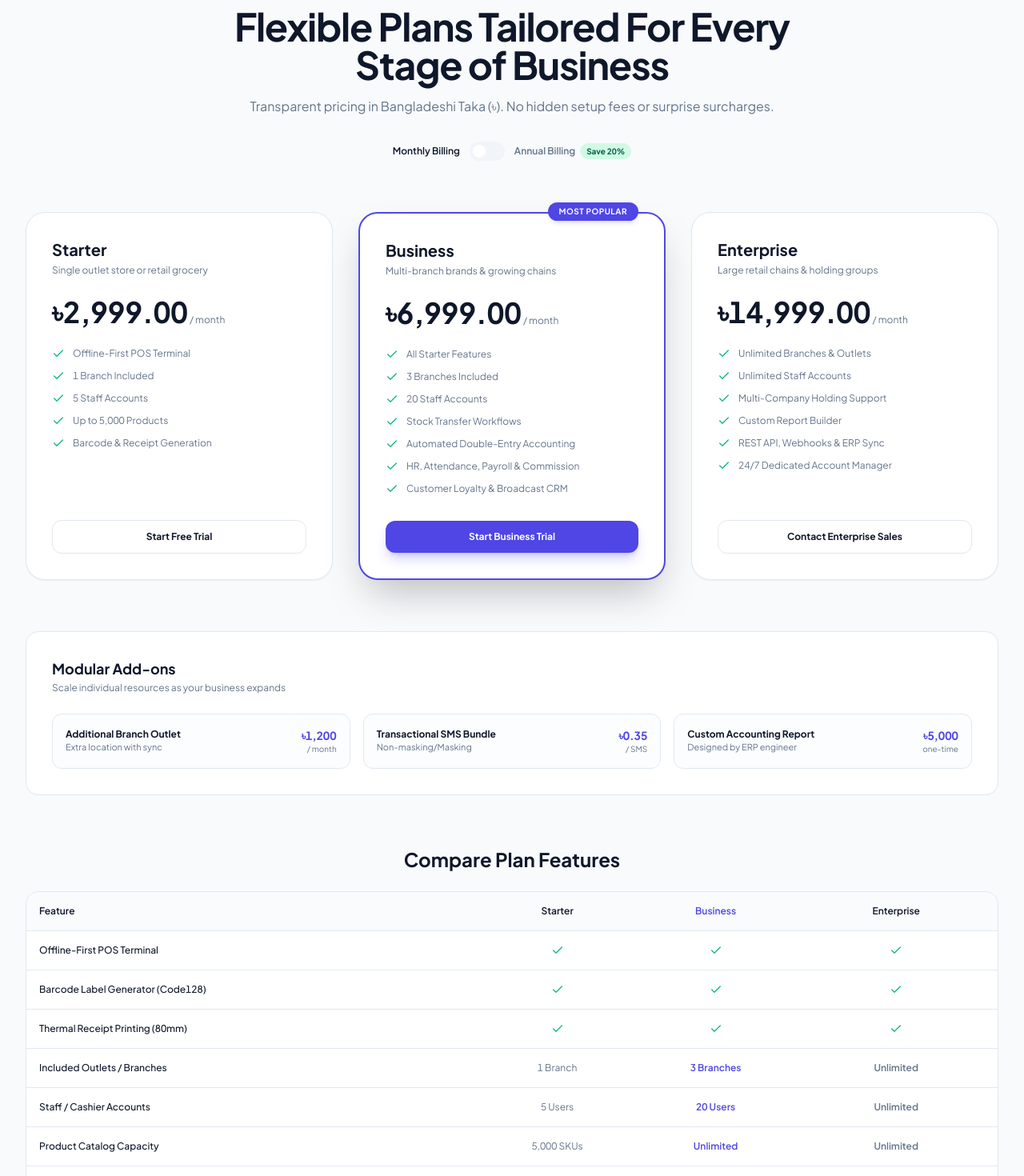
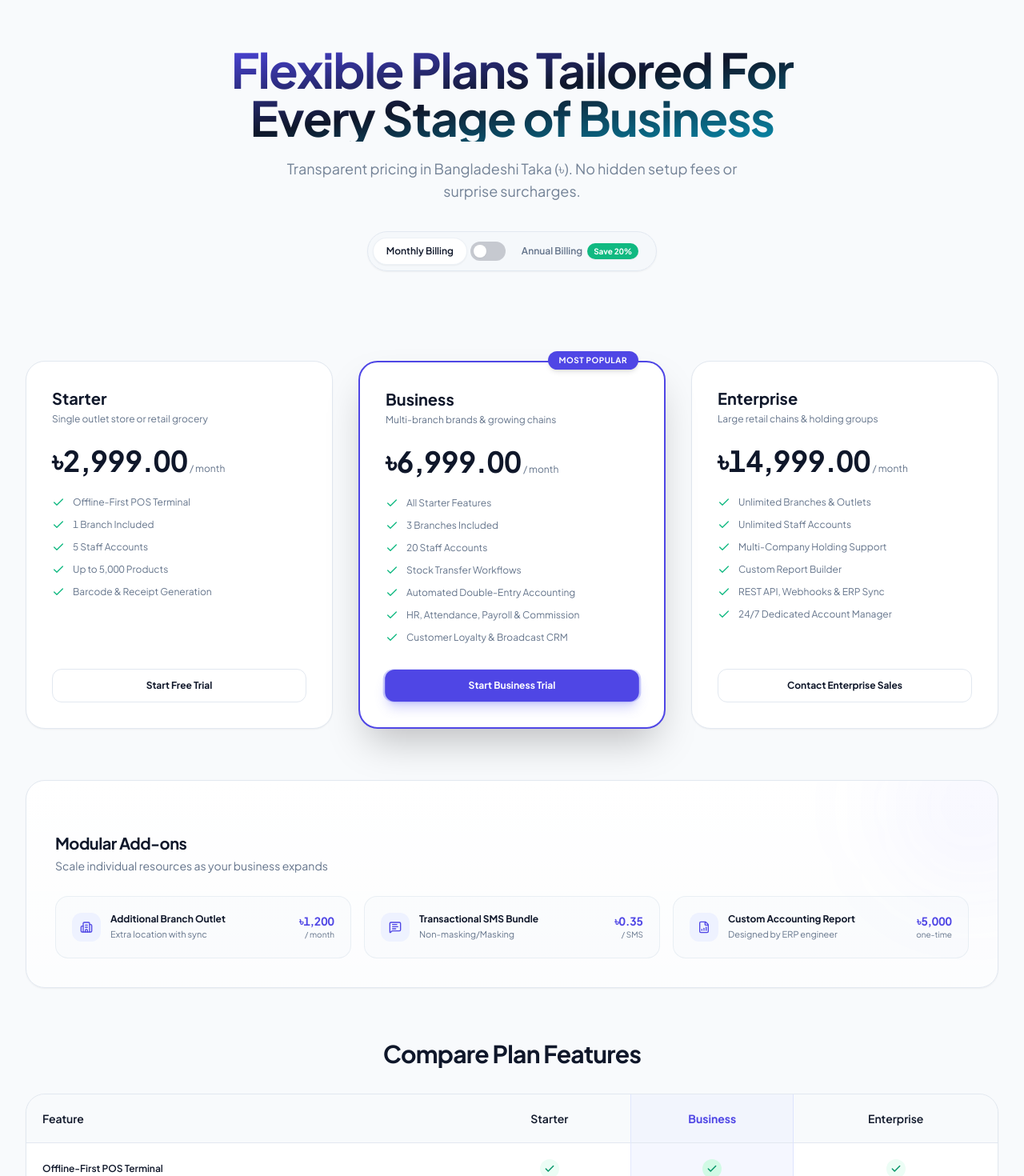
Before and after one commit to mdantormia1779-dev/possoftware, a Next.js app: page /pricing in a window 1280 px wide. Shown: the part 120-1590 px from the top of the page at 80% size. Built offline with nearby package versions, Linux system fonts and the light colour scheme; no server answers; the database is empty.

Commit message:
Pricing page and Solutions page updated

```diff
--- a/src/app/(public)/about/page.tsx
+++ b/src/app/(public)/about/page.tsx
@@ -36,7 +36,7 @@ export default function AboutPage() {
         <motion.h1
           variants={fadeUp}
           transition={{ duration: 0.6, ease: "easeOut" }}
-          className="text-4xl sm:text-6xl font-extrabold text-foreground tracking-tight leading-tight bg-gradient-to-br from-foreground to-foreground/70 bg-clip-text"
+          className="text-4xl sm:text-6xl font-extrabold tracking-tight leading-tight text-balance bg-gradient-to-br from-indigo-600 via-foreground to-cyan-600 dark:from-indigo-400 dark:via-foreground dark:to-cyan-400 bg-clip-text text-transparent"
         >
           Empowering Bangladeshi Businesses with Modern SaaS Tech
         </motion.h1>
@@ -98,7 +98,9 @@ export default function AboutPage() {
           >
             <Heart className="w-5 h-5 text-indigo-600 dark:text-indigo-400" />
           </motion.div>
-          <h2 className="text-2xl sm:text-3xl font-bold text-foreground">Why We Built XYZ Business OS</h2>
+          <h2 className="text-2xl sm:text-3xl font-bold tracking-tight bg-gradient-to-br from-indigo-600 via-foreground to-cyan-600 dark:from-indigo-400 dark:via-foreground dark:to-cyan-400 bg-clip-text text-transparent">
+            Why We Built XYZ Business OS
+          </h2>
         </div>
         <div className="space-y-4 text-sm sm:text-base text-muted-foreground leading-relaxed">
           <p>
--- a/src/components/public/pricing/PricingAddons.tsx
+++ b/src/components/public/pricing/PricingAddons.tsx
@@ -1,42 +1,78 @@
 import React from "react";
+import { Building2, MessageSquareText, FileBarChart } from "lucide-react";
 
 export function PricingAddons() {
   return (
-    <div className="rounded-2xl border border-border bg-card p-6 sm:p-8 space-y-6">
-      <div>
-        <h3 className="text-lg font-bold text-foreground">Modular Add-ons</h3>
-        <p className="text-xs text-muted-foreground mt-0.5">Scale individual resources as your business expands</p>
+    <div className="relative rounded-3xl border border-border bg-gradient-to-b from-card to-card/60 p-6 sm:p-9 shadow-sm space-y-7 overflow-hidden">
+      {/* subtle corner glow */}
+      <div className="pointer-events-none absolute -top-16 -right-16 h-48 w-48 rounded-full bg-indigo-500/[0.06] blur-3xl" />
+
+      <div className="relative">
+        <h3 className="text-lg sm:text-xl font-extrabold text-foreground tracking-tight">
+          Modular Add-ons
+        </h3>
+        <p className="text-xs sm:text-sm text-muted-foreground mt-1">
+          Scale individual resources as your business expands
+        </p>
       </div>
-      <div className="grid grid-cols-1 sm:grid-cols-3 gap-4">
-        <div className="p-4 rounded-xl border border-border bg-muted/20 flex items-center justify-between">
-          <div>
-            <div className="text-xs font-bold text-foreground">Additional Branch Outlet</div>
-            <div className="text-[11px] text-muted-foreground">Extra location with sync</div>
+
+      <div className="relative grid grid-cols-1 sm:grid-cols-3 gap-4">
+        <div className="group p-5 rounded-2xl border border-border/70 bg-muted/20 hover:bg-muted/40 hover:border-indigo-300 dark:hover:border-indigo-700/60 flex items-start justify-between gap-3 transition-all duration-300 hover:-translate-y-0.5">
+          <div className="flex items-start gap-3 min-w-0">
+            <span className="shrink-0 h-9 w-9 rounded-xl bg-indigo-50 dark:bg-indigo-950/40 flex items-center justify-center group-hover:scale-105 transition-transform duration-300">
+              <Building2 className="h-4 w-4 text-indigo-600 dark:text-indigo-400" />
+            </span>
+            <div className="min-w-0">
+              <div className="text-xs font-bold text-foreground leading-snug">
+                Additional Branch Outlet
+              </div>
+              <div className="text-[11px] text-muted-foreground mt-0.5">
+                Extra location with sync
+              </div>
+            </div>
           </div>
-          <div className="text-right">
-            <div className="text-sm font-bold text-indigo-600 dark:text-indigo-400">৳1,200</div>
+          <div className="text-right shrink-0">
+            <div className="text-sm font-extrabold text-indigo-600 dark:text-indigo-400">৳1,200</div>
             <div className="text-[10px] text-muted-foreground">/ month</div>
           </div>
         </div>
 
-        <div className="p-4 rounded-xl border border-border bg-muted/20 flex items-center justify-between">
-          <div>
-            <div className="text-xs font-bold text-foreground">Transactional SMS Bundle</div>
-            <div className="text-[11px] text-muted-foreground">Non-masking/Masking</div>
+        <div className="group p-5 rounded-2xl border border-border/70 bg-muted/20 hover:bg-muted/40 hover:border-indigo-300 dark:hover:border-indigo-700/60 flex items-start justify-between gap-3 transition-all duration-300 hover:-translate-y-0.5">
+          <div className="flex items-start gap-3 min-w-0">
+            <span className="shrink-0 h-9 w-9 rounded-xl bg-indigo-50 dark:bg-indigo-950/40 flex items-center justify-center group-hover:scale-105 transition-transform duration-300">
+              <MessageSquareText className="h-4 w-4 text-indigo-600 dark:text-indigo-400" />
+            </span>
+            <div className="min-w-0">
+              <div className="text-xs font-bold text-foreground leading-snug">
+                Transactional SMS Bundle
+              </div>
+              <div className="text-[11px] text-muted-foreground mt-0.5">
+                Non-masking/Masking
+              </div>
+            </div>
           </div>
-          <div className="text-right">
-            <div className="text-sm font-bold text-indigo-600 dark:text-indigo-400">৳0.35</div>
+          <div className="text-right shrink-0">
+            <div className="text-sm font-extrabold text-indigo-600 dark:text-indigo-400">৳0.35</div>
             <div className="text-[10px] text-muted-foreground">/ SMS</div>
           </div>
         </div>
 
-        <div className="p-4 rounded-xl border border-border bg-muted/20 flex items-center justify-between">
-          <div>
-            <div className="text-xs font-bold text-foreground">Custom Accounting Report</div>
-            <div className="text-[11px] text-muted-foreground">Designed by ERP engineer</div>
+        <div className="group p-5 rounded-2xl border border-border/70 bg-muted/20 hover:bg-muted/40 hover:border-indigo-300 dark:hover:border-indigo-700/60 flex items-start justify-between gap-3 transition-all duration-300 hover:-translate-y-0.5">
+          <div className="flex items-start gap-3 min-w-0">
+            <span className="shrink-0 h-9 w-9 rounded-xl bg-indigo-50 dark:bg-indigo-950/40 flex items-center justify-center group-hover:scale-105 transition-transform duration-300">
+              <FileBarChart className="h-4 w-4 text-indigo-600 dark:text-indigo-400" />
+            </span>
+            <div className="min-w-0">
+              <div className="text-xs font-bold text-foreground leading-snug">
+                Custom Accounting Report
+              </div>
+              <div className="text-[11px] text-muted-foreground mt-0.5">
+                Designed by ERP engineer
+              </div>
+            </div>
           </div>
-          <div className="text-right">
-            <div className="text-sm font-bold text-indigo-600 dark:text-indigo-400">৳5,000</div>
+          <div className="text-right shrink-0">
+            <div className="text-sm font-extrabold text-indigo-600 dark:text-indigo-400">৳5,000</div>
             <div className="text-[10px] text-muted-foreground">one-time</div>
           </div>
         </div>
--- a/src/components/public/pricing/PricingCardBusiness.tsx
+++ b/src/components/public/pricing/PricingCardBusiness.tsx
@@ -1,5 +1,8 @@
+"use client";
+
 import React from "react";
 import Link from "next/link";
+import { motion } from "motion/react";
 import { Check } from "lucide-react";
 import { formatCurrency } from "@/lib/utils";
 
@@ -36,12 +39,39 @@ export function PricingCardBusiness({ price, isYearly }: PricingCardBusinessProp
           <li className="flex items-center gap-2.5"><Check className="h-4 w-4 text-emerald-500" /> Customer Loyalty &amp; Broadcast CRM</li>
         </ul>
       </div>
-      <Link
-        href="/register"
-        className="w-full text-center py-3 text-xs font-bold rounded-xl bg-indigo-600 hover:bg-indigo-700 text-white shadow-lg shadow-indigo-500/30 transition-transform active:scale-95"
+
+      <motion.div
+        className="relative"
+        animate={{ scale: [1, 1.045, 1, 1.045, 1] }}
+        transition={{
+          duration: 1.4,
+          times: [0, 0.25, 0.4, 0.65, 1],
+          repeat: Infinity,
+          repeatDelay: 1.6,
+          ease: "easeInOut",
+        }}
+        whileHover={{ scale: 1.05, transition: { duration: 0.2 } }}
+        whileTap={{ scale: 0.95 }}
       >
-        Start Business Trial
-      </Link>
+        {/* Pulsing glow ring behind the button, synced to the heartbeat */}
+        <motion.span
+          className="absolute inset-0 rounded-xl bg-indigo-500"
+          animate={{ opacity: [0.35, 0, 0.35, 0], scale: [1, 1.15, 1, 1.15] }}
+          transition={{
+            duration: 1.4,
+            times: [0, 0.25, 0.4, 0.65],
+            repeat: Infinity,
+            repeatDelay: 1.6,
+            ease: "easeInOut",
+          }}
+        />
+        <Link
+          href="/register"
+          className="relative block w-full text-center py-3 text-xs font-bold rounded-xl bg-indigo-600 hover:bg-indigo-700 text-white shadow-lg shadow-indigo-500/30 transition-colors duration-300"
+        >
+          Start Business Trial
+        </Link>
+      </motion.div>
     </div>
   );
 }
--- a/src/components/public/pricing/PricingComparisonTable.tsx
+++ b/src/components/public/pricing/PricingComparisonTable.tsx
@@ -4,41 +4,68 @@ import { COMPARISON_FEATURES } from "./pricingData";
 
 export function PricingComparisonTable() {
   return (
-    <div className="space-y-6">
-      <h2 className="text-2xl font-bold text-foreground text-center">
+    <div className="space-y-8">
+      <h2 className="text-2xl sm:text-3xl font-extrabold text-foreground text-center tracking-tight">
         Compare Plan Features
       </h2>
-      <div className="overflow-x-auto rounded-2xl border border-border bg-card">
-        <table className="w-full text-left text-xs">
+
+      <div className="overflow-x-auto rounded-3xl border border-border bg-card shadow-sm">
+        <table className="w-full text-left text-xs min-w-[640px]">
           <thead>
-            <tr className="border-b border-border bg-muted/40">
-              <th className="p-4 font-semibold text-foreground">Feature</th>
-              <th className="p-4 text-center font-semibold text-foreground">Starter</th>
-              <th className="p-4 text-center font-semibold text-indigo-600 dark:text-indigo-400">Business</th>
-              <th className="p-4 text-center font-semibold text-foreground">Enterprise</th>
+            <tr className="border-b border-border bg-muted/50">
+              <th className="p-5 font-semibold text-foreground text-sm">Feature</th>
+              <th className="p-5 text-center font-semibold text-foreground text-sm">
+                Starter
+              </th>
+              <th className="p-5 text-center font-bold text-indigo-600 dark:text-indigo-400 text-sm bg-indigo-50/60 dark:bg-indigo-950/30 border-x border-indigo-200/50 dark:border-indigo-800/40">
+                Business
+              </th>
+              <th className="p-5 text-center font-semibold text-foreground text-sm">
+                Enterprise
+              </th>
             </tr>
           </thead>
           <tbody className="divide-y divide-border">
             {COMPARISON_FEATURES.map((feat, idx) => (
-              <tr key={idx} className="hover:bg-muted/30">
-                <td className="p-4 font-medium text-foreground">{feat.name}</td>
-                <td className="p-4 text-center text-muted-foreground">
+              <tr key={idx} className="group hover:bg-muted/30 transition-colors duration-200">
+                <td className="p-5 font-semibold text-foreground align-middle">
+                  {feat.name}
+                </td>
+                <td className="p-5 text-center text-muted-foreground align-middle">
                   {typeof feat.starter === "boolean" ? (
-                    feat.starter ? <Check className="h-4 w-4 text-emerald-500 mx-auto" /> : "-"
+                    feat.starter ? (
+                      <span className="inline-flex h-6 w-6 items-center justify-center rounded-full bg-emerald-50 dark:bg-emerald-950/40 mx-auto">
+                        <Check className="h-3.5 w-3.5 text-emerald-600 dark:text-emerald-400" strokeWidth={2.5} />
+                      </span>
+                    ) : (
+                      <span className="text-muted-foreground/50">—</span>
+                    )
                   ) : (
                     feat.starter
                   )}
                 </td>
-                <td className="p-4 text-center font-semibold text-indigo-600 dark:text-indigo-400">
+                <td className="p-5 text-center font-semibold text-indigo-700 dark:text-indigo-300 align-middle bg-indigo-50/60 dark:bg-indigo-950/30 border-x border-indigo-200/50 dark:border-indigo-800/40 group-hover:bg-indigo-50/90 dark:group-hover:bg-indigo-950/50 transition-colors duration-200">
                   {typeof feat.business === "boolean" ? (
-                    feat.business ? <Check className="h-4 w-4 text-emerald-500 mx-auto" /> : "-"
+                    feat.business ? (
+                      <span className="inline-flex h-6 w-6 items-center justify-center rounded-full bg-emerald-100 dark:bg-emerald-900/40 mx-auto">
+                        <Check className="h-3.5 w-3.5 text-emerald-600 dark:text-emerald-400" strokeWidth={2.5} />
+                      </span>
+                    ) : (
+                      <span className="text-indigo-400/60 dark:text-indigo-500/50">—</span>
+                    )
                   ) : (
                     feat.business
                   )}
                 </td>
-                <td className="p-4 text-center text-muted-foreground font-semibold">
+                <td className="p-5 text-center font-semibold text-muted-foreground align-middle">
                   {typeof feat.enterprise === "boolean" ? (
-                    feat.enterprise ? <Check className="h-4 w-4 text-emerald-500 mx-auto" /> : "-"
+                    feat.enterprise ? (
+                      <span className="inline-flex h-6 w-6 items-center justify-center rounded-full bg-emerald-50 dark:bg-emerald-950/40 mx-auto">
+                        <Check className="h-3.5 w-3.5 text-emerald-600 dark:text-emerald-400" strokeWidth={2.5} />
+                      </span>
+                    ) : (
+                      <span className="text-muted-foreground/50">—</span>
+                    )
                   ) : (
                     feat.enterprise
                   )}
--- a/src/components/public/pricing/PricingHeader.tsx
+++ b/src/components/public/pricing/PricingHeader.tsx
@@ -1,46 +1,112 @@
 "use client";
 
 import React from "react";
+import { motion } from "motion/react";
 
 interface PricingHeaderProps {
   isYearly: boolean;
   onToggleYearly: () => void;
 }
 
+const fadeUp = {
+  hidden: { opacity: 0, y: 20 },
+  visible: { opacity: 1, y: 0 },
+};
+
+const staggerContainer = {
+  hidden: {},
+  visible: {
+    transition: { staggerChildren: 0.12 },
+  },
+};
+
 export function PricingHeader({ isYearly, onToggleYearly }: PricingHeaderProps) {
   return (
-    <div className="text-center space-y-4 max-w-3xl mx-auto">
-      <h1 className="text-3xl sm:text-5xl font-extrabold text-foreground tracking-tight">
+    <div className="relative text-center max-w-3xl mx-auto py-8 sm:py-12">
+      {/* Subtle background glow */}
+      <motion.div
+        initial={{ opacity: 0 }}
+        animate={{ opacity: 1 }}
+        transition={{ duration: 1 }}
+        className="pointer-events-none absolute inset-x-0 -top-10 left-1/2 -translate-x-1/2 h-64 w-[36rem] max-w-full bg-indigo-500/[0.08] blur-3xl rounded-full -z-10"
+      />
+
+      <motion.div
+        initial="hidden"
+        animate="visible"
+        variants={staggerContainer}
+      >
+        <motion.h1
+          variants={fadeUp}
+          transition={{ duration: 0.6, ease: "easeOut" }}
+          className="text-4xl sm:text-5xl lg:text-6xl font-extrabold tracking-tight leading-[1.1] text-balance bg-gradient-to-br from-indigo-600 via-foreground to-cyan-600 dark:from-indigo-400 dark:via-foreground dark:to-cyan-400 bg-clip-text text-transparent"
+        >
           Flexible Plans Tailored For Every Stage of Business
-      </h1>
-      <p className="text-base text-muted-foreground">
+        </motion.h1>
+
+        <motion.p
+          variants={fadeUp}
+          transition={{ duration: 0.6, ease: "easeOut" }}
+          className="mt-5 text-base sm:text-lg text-muted-foreground/90 leading-relaxed max-w-xl mx-auto"
+        >
           Transparent pricing in Bangladeshi Taka (৳). No hidden setup fees or surprise surcharges.
-      </p>
+        </motion.p>
 
-      <div className="pt-4 flex items-center justify-center gap-3">
-        <span className={`text-xs font-semibold ${!isYearly ? "text-foreground" : "text-muted-foreground"}`}>
-          Monthly Billing
-        </span>
-        <button
+        <motion.div variants={fadeUp} transition={{ duration: 0.6, ease: "easeOut" }} className="mt-9 flex justify-center">
+          <motion.div
+            initial={{ opacity: 0, scale: 0.95 }}
+            animate={{ opacity: 1, scale: 1 }}
+            transition={{ duration: 0.5, delay: 0.3, ease: "easeOut" }}
+            className="inline-flex items-center gap-1 p-1.5 rounded-full border border-border bg-muted/50 backdrop-blur-sm shadow-sm"
+          >
+            <motion.button
               type="button"
-          onClick={onToggleYearly}
-          className={`relative inline-flex h-6 w-11 items-center rounded-full transition-colors ${
-            isYearly ? "bg-indigo-600" : "bg-muted"
+              whileTap={{ scale: 0.95 }}
+              onClick={() => isYearly && onToggleYearly()}
+              className={`px-4 py-2 rounded-full text-xs font-semibold transition-all duration-300 ${
+                !isYearly
+                  ? "bg-card text-foreground shadow-sm border border-border/60"
+                  : "text-muted-foreground hover:text-foreground"
               }`}
             >
-          <span
-            className={`inline-block h-4 w-4 transform rounded-full bg-white transition-transform ${
-              isYearly ? "translate-x-6" : "translate-x-1"
+              Monthly Billing
+            </motion.button>
+
+            <motion.button
+              type="button"
+              whileTap={{ scale: 0.92 }}
+              onClick={onToggleYearly}
+              aria-label="Toggle annual billing"
+              className={`relative inline-flex h-6 w-11 shrink-0 items-center rounded-full transition-colors duration-300 ${
+                isYearly ? "bg-indigo-600" : "bg-foreground/20"
               }`}
+            >
+              <motion.span
+                layout
+                transition={{ type: "spring", stiffness: 500, damping: 30 }}
+                className="inline-block h-4 w-4 rounded-full bg-white shadow-sm"
+                style={{ marginLeft: isYearly ? "1.5rem" : "0.25rem" }}
               />
-        </button>
-        <span className={`text-xs font-semibold flex items-center gap-1.5 ${isYearly ? "text-foreground" : "text-muted-foreground"}`}>
+            </motion.button>
+
+            <motion.button
+              type="button"
+              whileTap={{ scale: 0.95 }}
+              onClick={() => !isYearly && onToggleYearly()}
+              className={`flex items-center gap-1.5 px-4 py-2 rounded-full text-xs font-semibold transition-all duration-300 ${
+                isYearly
+                  ? "bg-card text-foreground shadow-sm border border-border/60"
+                  : "text-muted-foreground hover:text-foreground"
+              }`}
+            >
               Annual Billing
-          <span className="px-2 py-0.5 rounded-full text-[10px] font-bold bg-emerald-100 text-emerald-800 dark:bg-emerald-950 dark:text-emerald-300">
+              <span className="px-2 py-0.5 rounded-full text-[10px] font-bold bg-emerald-500 text-white shadow-sm">
                 Save 20%
               </span>
-        </span>
-      </div>
+            </motion.button>
+          </motion.div>
+        </motion.div>
+      </motion.div>
     </div>
   );
 }
--- a/src/components/public/solutions/SolutionsHeader.tsx
+++ b/src/components/public/solutions/SolutionsHeader.tsx
@@ -1,17 +1,54 @@
+"use client";
+
 import React from "react";
+import { motion } from "motion/react";
+
+const fadeUp = {
+  hidden: { opacity: 0, y: 20 },
+  visible: { opacity: 1, y: 0 },
+};
+
+const staggerContainer = {
+  hidden: {},
+  visible: {
+    transition: { staggerChildren: 0.12 },
+  },
+};
 
 export function SolutionsHeader() {
   return (
-    <div className="text-center space-y-4 max-w-3xl mx-auto">
-      <span className="text-xs font-bold uppercase tracking-widest text-indigo-600 dark:text-indigo-400">
+    <motion.div
+      initial="hidden"
+      animate="visible"
+      variants={staggerContainer}
+      className="relative text-center space-y-4 max-w-3xl mx-auto py-4"
+    >
+      {/* Subtle background glow */}
+      <div className="pointer-events-none absolute inset-x-0 -top-6 left-1/2 -translate-x-1/2 h-56 w-[32rem] max-w-full bg-indigo-500/[0.08] blur-3xl rounded-full -z-10" />
+
+      <motion.span
+        variants={fadeUp}
+        transition={{ duration: 0.5, ease: "easeOut" }}
+        className="inline-block text-xs font-bold uppercase tracking-widest text-indigo-600 dark:text-indigo-400"
+      >
         Industry Tailored Solutions
-      </span>
-      <h1 className="text-3xl sm:text-5xl font-extrabold text-foreground tracking-tight">
+      </motion.span>
+
+      <motion.h1
+        variants={fadeUp}
+        transition={{ duration: 0.6, ease: "easeOut" }}
+        className="text-3xl sm:text-5xl font-extrabold tracking-tight leading-[1.1] text-balance bg-gradient-to-br from-indigo-600 via-foreground to-cyan-600 dark:from-indigo-400 dark:via-foreground dark:to-cyan-400 bg-clip-text text-transparent"
+      >
         Engineered For Your Specific Business Type
-      </h1>
-      <p className="text-base text-muted-foreground">
+      </motion.h1>
+
+      <motion.p
+        variants={fadeUp}
+        transition={{ duration: 0.6, ease: "easeOut" }}
+        className="text-base sm:text-lg text-muted-foreground/90 leading-relaxed max-w-2xl mx-auto"
+      >
         Whether you run a fast-paced supermarket, a multi-branch fashion boutique, or an electronics store, XYZ Business OS adapts to your exact workflow.
-      </p>
-    </div>
+      </motion.p>
+    </motion.div>
   );
 }
```
Lines whose indentation alone changed are shown as unchanged.
